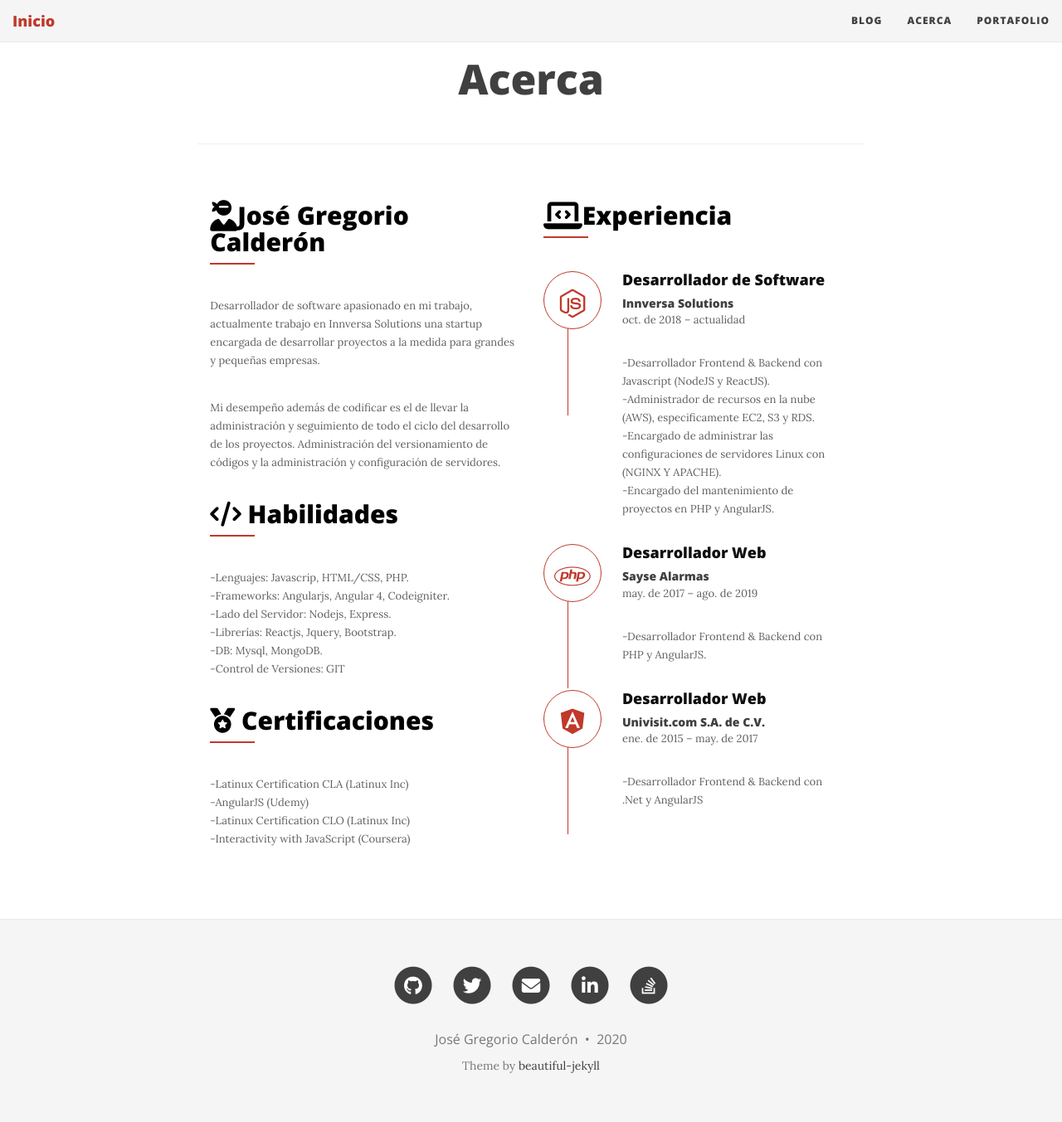
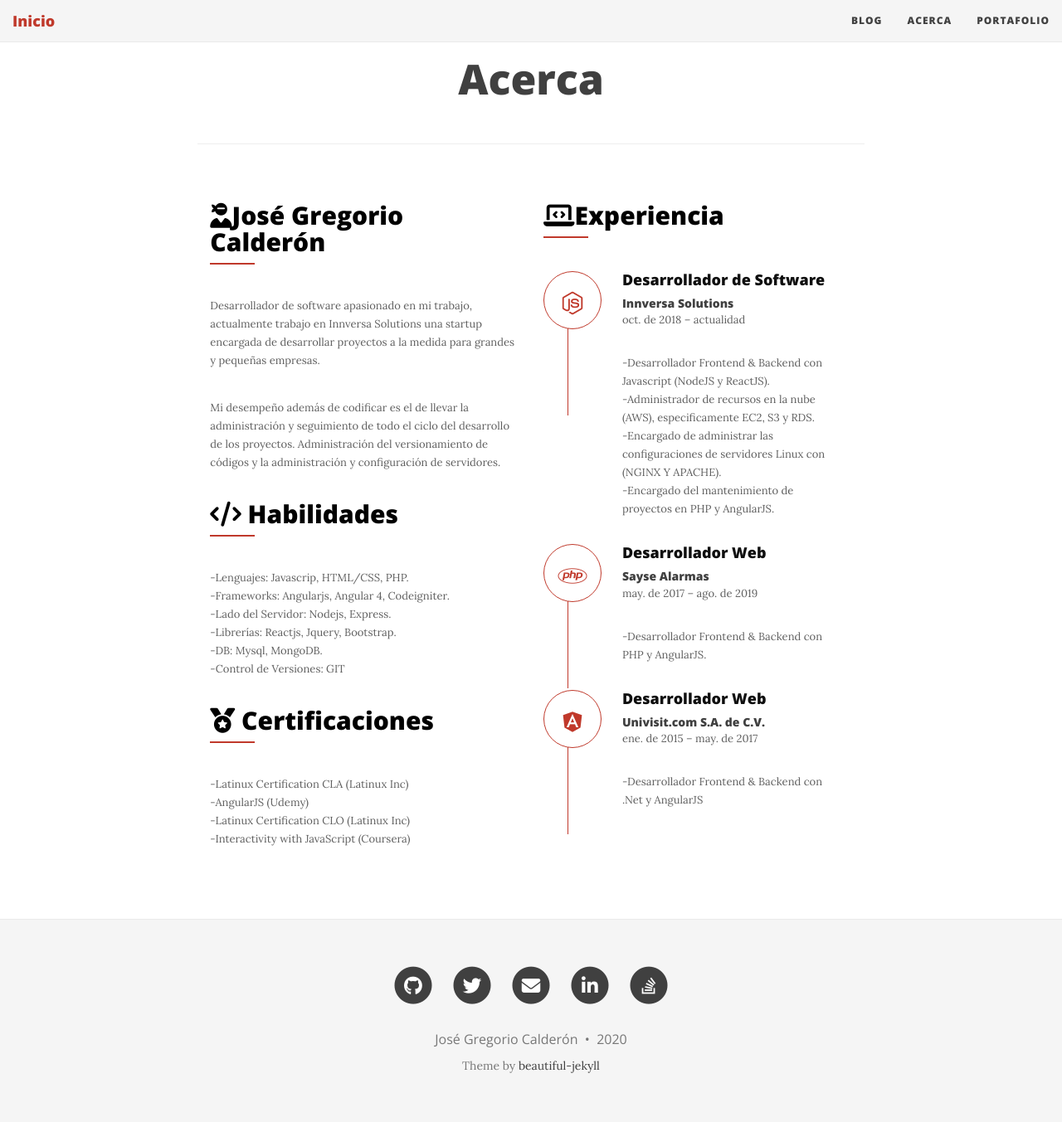
Before and after one commit to josegoyo/josegoyo.github.io, a Jekyll site: the page built from templates/aboutme.md, in a window 1280 px wide. Shown: the whole page at 83% size. Built offline with Jekyll 4.4.1, drawn with Linux system fonts in a browser that asks for light colours; nearby versions of some CDN libraries; library files that are not in the unit come from our copies; comment, search, counter and statistics services are not loaded.

Commit message:
Update aboutme.md

```diff
--- a/templates/aboutme.md
+++ b/templates/aboutme.md
@@ -9,12 +9,12 @@ css: "../css/about.css"
             <div class="">
                 <div class="col-md-6">
                     <div class="aboutus">
-                        <h3 class="aboutus-title"><i class="fas fa-user-ninja fa-lg ml-icon"></i>José Gregorio Calderón</h3>
+                        <h3 class="aboutus-title"><i class="fas fa-user-ninja"></i>José Gregorio Calderón</h3>
                         <p class="aboutus-text">Desarrollador de software apasionado en mi trabajo, actualmente trabajo en Innversa Solutions una startup encargada de desarrollar proyectos a la medida para grandes y pequeñas empresas.</p>
                         <p class="aboutus-text">Mi desempeño además de codificar es el de llevar la administración y seguimiento de todo el ciclo del desarrollo de los proyectos. Administración del versionamiento de códigos y la administración y configuración de servidores. </p>
                     </div>
                     <div class="aboutus">
-                        <h3 class="aboutus-title"><i class="fas fa-code ml-icon"></i> Habilidades</h3>
+                        <h3 class="aboutus-title"><i class="fas fa-code"></i> Habilidades</h3>
                         <p class="aboutus-text">
                             -Lenguajes: Javascrip, HTML/CSS, PHP.<br/>
                             -Frameworks: Angularjs, Angular 4, Codeigniter.<br/>
@@ -24,7 +24,7 @@ css: "../css/about.css"
                             -Control de Versiones: GIT	</p>
                     </div>
                     <div class="aboutus">
-                        <h3 class="aboutus-title"><i class="fas fa-medal ml-icon"></i> Certificaciones</h3>
+                        <h3 class="aboutus-title"><i class="fas fa-medal"></i> Certificaciones</h3>
                         <p class="aboutus-text">
                             -Latinux Certification CLA (Latinux Inc)<br/>
                             -AngularJS (Udemy)<br/>
@@ -34,11 +34,11 @@ css: "../css/about.css"
                 </div>
                 <div class="col-md-6">
                     <div class="feature">
-                        <h3 class="aboutus-title"><i class="fas fa-laptop-code fa-lg ml-icon"></i>Experiencia</h3>
+                        <h3 class="aboutus-title"><i class="fas fa-laptop-code"></i>Experiencia</h3>
                         <div class="feature-box">
                             <div class="clearfix">
                                 <div class="iconset">
-                                    <span class="glyphicon icon"><i class="fab fa-node-js fa-lg"></i></span>
+                                    <span class="glyphicon icon"><i class="fab fa-node-js"></i></span>
                                 </div>
                                 <div class="feature-content">
                                     <h4>Desarrollador de Software</h4>
@@ -54,7 +54,7 @@ css: "../css/about.css"
                         <div class="feature-box">
                             <div class="clearfix">
                                 <div class="iconset">
-                                    <span class="glyphicon icon"><i class="fab fa-php fa-lg"></i></span>
+                                    <span class="glyphicon icon"><i class="fab fa-php"></i></span>
                                 </div>
                                 <div class="feature-content">
                                     <h4>Desarrollador Web</h4>
@@ -67,7 +67,7 @@ css: "../css/about.css"
                         <div class="feature-box">
                             <div class="clearfix">
                                 <div class="iconset">
-                                    <span class="glyphicon icon"><i class="fab fa-angular fa-lg"></i></span>
+                                    <span class="glyphicon icon"><i class="fab fa-angular"></i></span>
                                 </div>
                                 <div class="feature-content">
                                     <h4>Desarrollador Web</h4>
```
